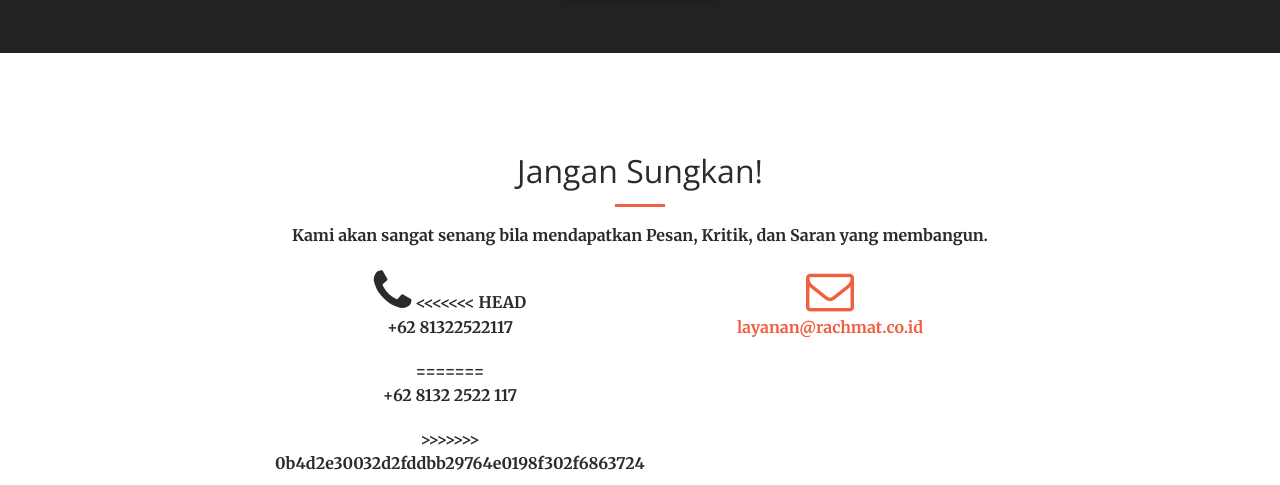
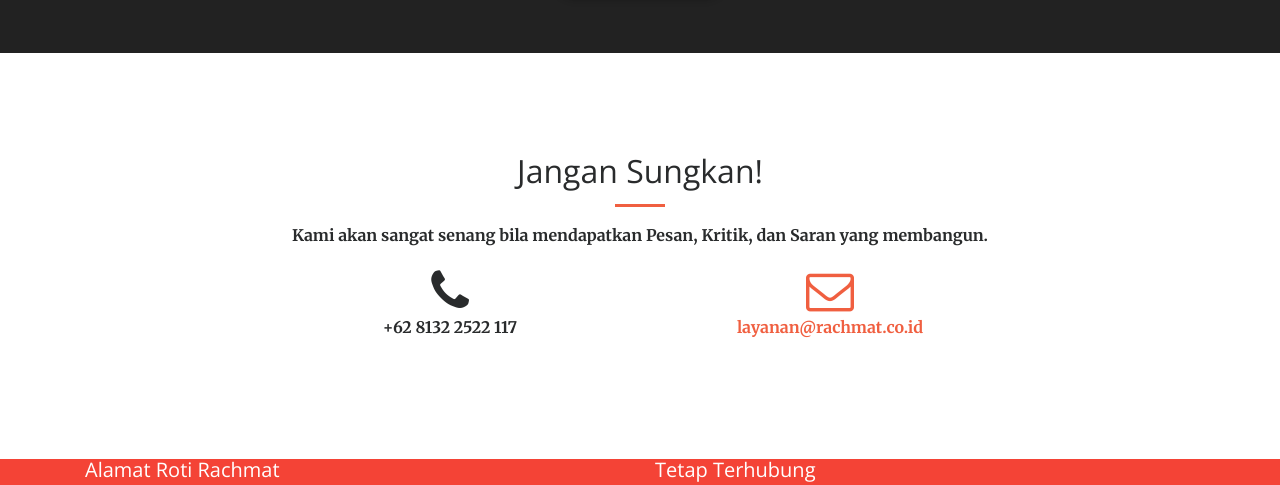
Before and after one commit to okabrionz/rachmat, a plain HTML site: page index.html in a window 1280 px wide. Shown: the part 2868-3353 px from the top of the page. Drawn offline with nearby package versions, Linux system fonts and the light colour scheme.

Commit message:
udpate nope

```diff
--- a/index.html
+++ b/index.html
@@ -257,11 +257,7 @@
                 </div>
                 <div class="col-lg-4 offset-lg-2 text-center">
                     <i class="fa fa-phone fa-3x sr-contact"></i>
-<<<<<<< HEAD
-                    <p>+62 81322522117</p>
-=======
                     <p>+62 8132 2522 117</p>
->>>>>>> 0b4d2e30032d2fddbb29764e0198f302f6863724
                 </div>
                 <div class="col-lg-4 text-center">
                     <a href="mailto:layanan@rachmat.co.id"><i class="fa fa-envelope-o fa-3x sr-contact"></i>
```
Also changed, not shown: 1 other file.
